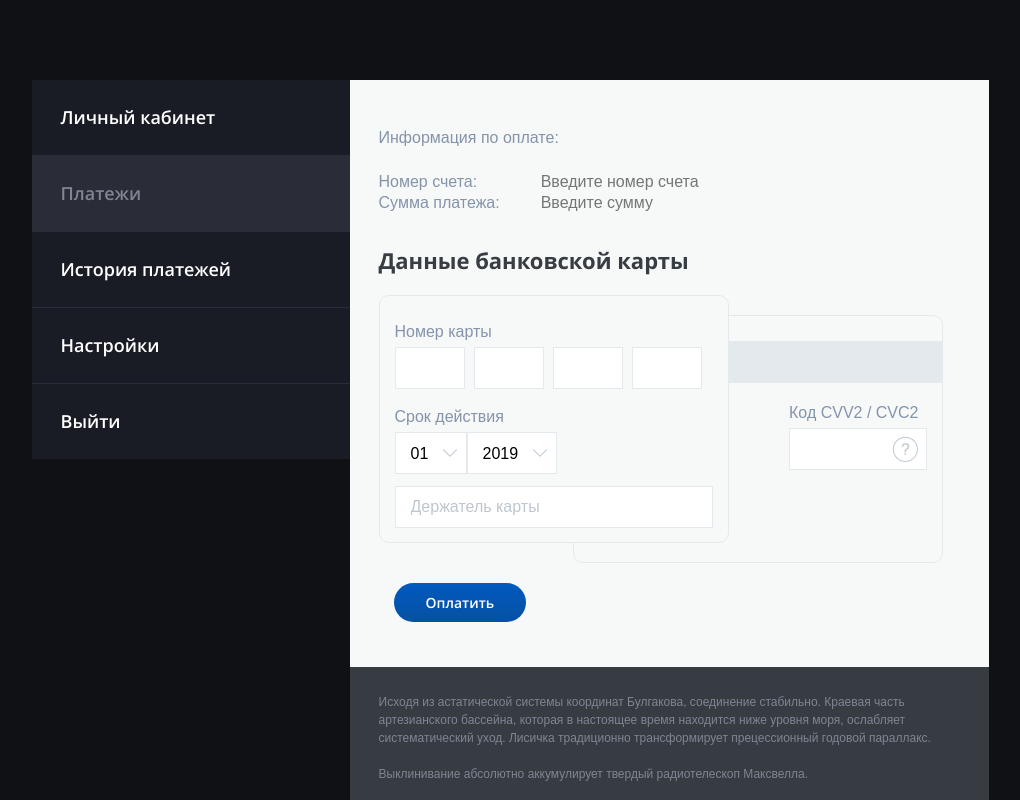
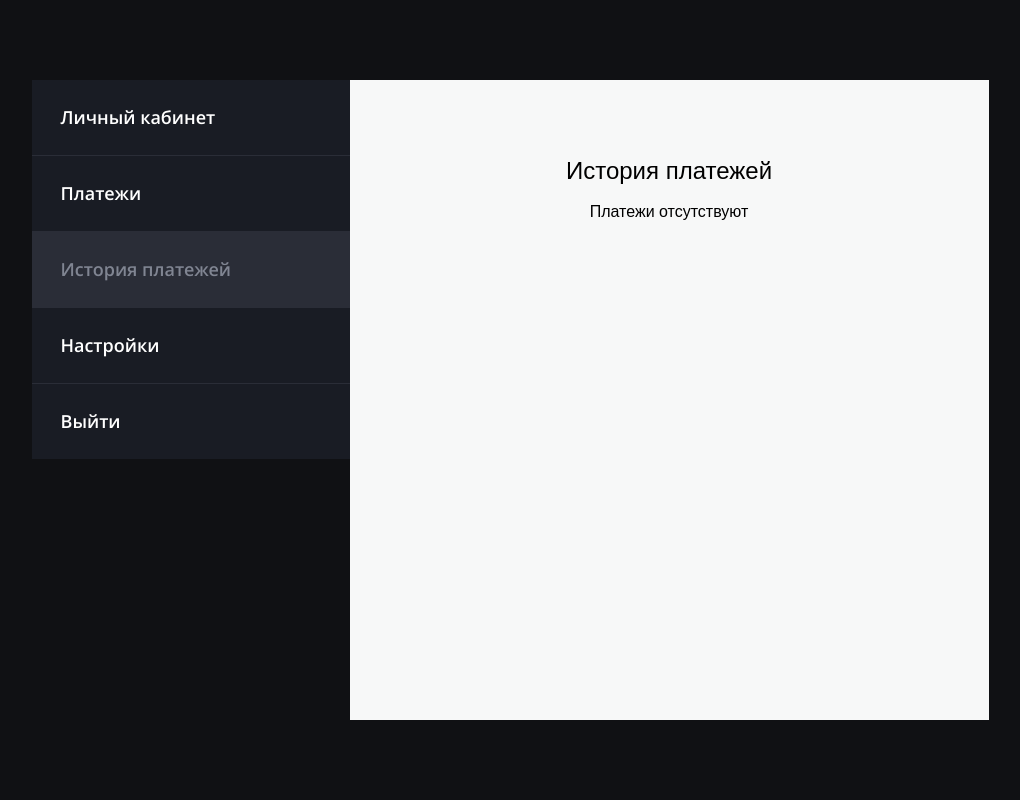
Before and after one commit to gaisinskii/credit-card, a Vue app: page /#/history in a window 1280 px wide. Before the commit this address led to /#/main. Shown: the top 800 px of the page, without its empty margins (130-1150 px from the left). Built offline with nearby package versions, Linux system fonts and the light colour scheme.

Commit message:
fixed alpha regex

```diff
--- a/src/store/index.js
+++ b/src/store/index.js
@@ -5,10 +5,12 @@ Vue.use(Vuex);
 
 export default new Vuex.Store({
   state: {
+    history: [],
   },
   mutations: {
+    ADD_TO_HISTORY(state, payload) {
+      state.history.push(payload);
+    },
   },
-  actions: {
-
-  },
+  actions: {},
 });
--- a/src/views/PageHistory/PageHistory.vue
+++ b/src/views/PageHistory/PageHistory.vue
@@ -3,22 +3,36 @@
     <h1 class="page__heading">
       История платежей
     </h1>
+    <h2 v-if="history.length <= 0">
+      Платежи отсутствуют
+    </h2>
+    <div v-else>
+      {{ history }}
+    </div>
   </base-page>
 </template>
 
 <script>
+import { mapState } from 'vuex';
+
 import BasePage from '@/components/BasePage/BasePage.vue';
 
 export default {
   components: {
     BasePage,
   },
+  computed: {
+    ...mapState(['history']),
+  },
 };
 </script>
 
 <style lang="scss">
 .page--history {
+  display: flex;
   height: 100%;
+  flex-direction: column;
+  align-items: center;
   background-color: $bg-white;
   padding: 80px 30px;
   .page {
--- a/src/views/PageMain/PageMain.vue
+++ b/src/views/PageMain/PageMain.vue
@@ -146,7 +146,7 @@
 <script>
 import { validationMixin } from 'vuelidate';
 import {
-  required, minLength, maxLength, integer, alpha,
+  required, minLength, maxLength, integer, helpers,
 } from 'vuelidate/lib/validators';
 
 import BasePage from '@/components/BasePage/BasePage.vue';
@@ -156,6 +156,8 @@ import BaseSelect from '@/components/BaseSelect/BaseSelect.vue';
 
 import yearsArray from '@/utils/years.json';
 import monthsArray from '@/utils/months.json';
+
+const alpha = helpers.regex('alpha', /^[a-zA-Z\s]*$/);
 
 
 export default {
@@ -209,6 +211,7 @@ export default {
       } else {
         this.createTimeStamp();
         this.updateCard();
+        this.$store.commit('ADD_TO_HISTORY', this.form);
         console.log('some sumbit endpoint call');
         console.log(this.form);
         this.$router.push({ name: 'PageSuccess', params: { id: this.form.invoice }, query: { form: this.form } });
```
